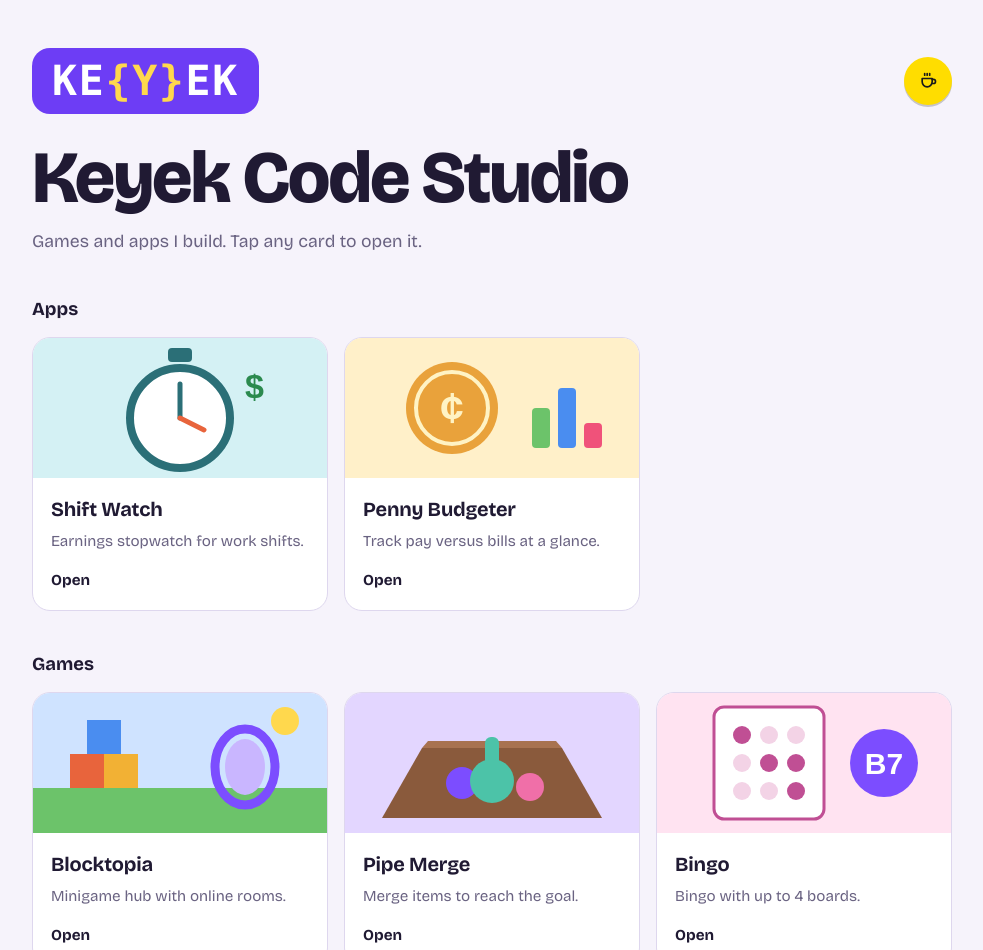
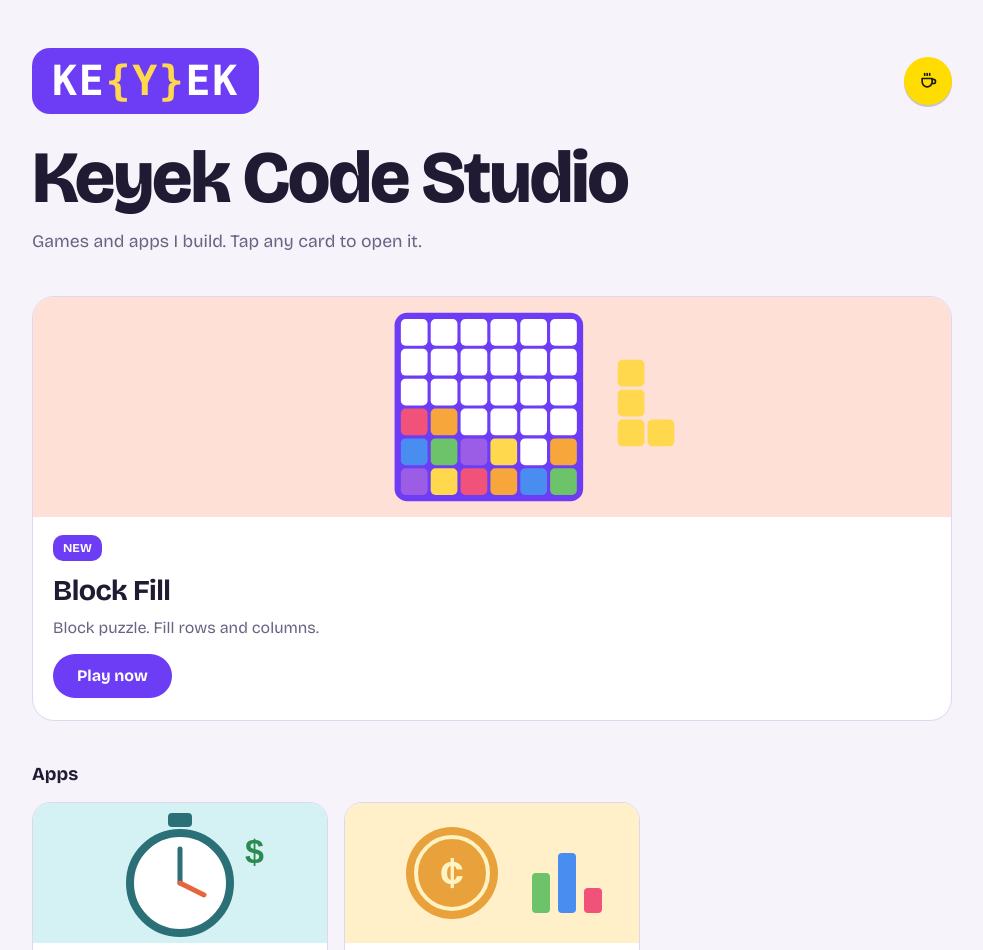
Before and after one commit to Keyek302/keyek302.github.io, a plain HTML site: page index.html in a window 1280 px wide. Shown: the top 950 px of the page, without its empty margins (148-1131 px from the left). Drawn offline with nearby package versions, Linux system fonts and the light colour scheme.

Commit message:
Add files via upload

```diff
--- a/index.html
+++ b/index.html
@@ -32,6 +32,15 @@ h2{font-size:1.15rem;font-weight:700;margin:40px 0 14px}
 .card{display:flex;flex-direction:column;background:var(--card);border:1px solid var(--line);border-radius:18px;overflow:hidden;color:inherit;text-decoration:none}
 .top{height:140px;background:var(--c);overflow:hidden}
 .top svg{width:100%;height:100%;display:block}
+.hero{display:block;border-radius:22px;overflow:hidden;margin-bottom:8px;background:var(--card);border:1px solid var(--line);color:var(--ink);text-decoration:none}
+.hero .top{height:220px}
+.hero .info{padding:18px 20px 22px}
+.hero .badge{display:inline-block;background:#6d3df5;color:#fff;font-weight:700;font-size:.75rem;padding:4px 10px;border-radius:10px;margin-bottom:8px}
+.hero h2{margin:0 0 4px;font-size:1.8rem;letter-spacing:-.02em}
+.hero p{margin:0 0 14px;color:var(--muted)}
+.hero .play{display:inline-flex;align-items:center;min-height:44px;padding:0 24px;border-radius:22px;background:#6d3df5;color:#fff;font-weight:700}
+.hero:hover{border-color:var(--ink)}
+.hero:focus-visible{outline:3px solid #7c4dff;outline-offset:3px}
 .body{padding:16px 18px 18px;display:flex;flex-direction:column;gap:6px;flex:1}
 .body h3{margin:0;font-size:1.25rem;letter-spacing:-.01em}
 .body p{margin:0;color:var(--muted);font-size:.95rem;flex:1}
@@ -59,6 +68,8 @@ footer{margin-top:56px;color:var(--muted);font-size:.9rem}
   <div class="brand"><div class="logo" role="img" aria-label="KE{Y}EK logo">KE<span>{Y}</span>EK</div><a class="bmc bmc-icon" aria-label="Buy me a coffee" title="Buy me a coffee" href="https://buymeacoffee.com/keyek" target="_blank" rel="noopener"><svg viewBox="0 0 24 24" fill="none" stroke="currentColor" stroke-width="2" stroke-linecap="round" stroke-linejoin="round" aria-hidden="true"><path d="M5 9h12v4a6 6 0 0 1-6 6 6 6 0 0 1-6-6z"/><path d="M17 10h1.5a2.5 2.5 0 0 1 0 5H17"/><path d="M8 3v2M11 3v2M14 3v2"/></svg></a></div>
   <h1>Keyek Code Studio</h1>
   <p class="sub">Games and apps I build. Tap any card to open it.</p>
+
+  <div id="hero"></div>
 
   <h2>Apps</h2>
   <div class="grid" id="apps"></div>
@@ -116,7 +127,11 @@ function render(list, id){
     el.appendChild(a);
   });
 }
-render(games,"games"); render(apps,"apps");
+const feat=games.find(p=>p.name==='Block Fill');
+render(games.filter(p=>p!==feat),'games'); render(apps,'apps');
+const h=document.createElement('a');h.className='hero';h.href=feat.url;h.target='_blank';h.rel='noopener';h.style.setProperty('--c',feat.color);
+h.innerHTML='<div class="top">'+art[feat.name].replace('slice','meet')+'</div><div class="info"><span class="badge">NEW</span><h2>'+feat.name+'</h2><p>'+feat.desc+'</p><span class="play">Play now</span></div>';
+document.getElementById('hero').appendChild(h);
 </script>
 </body>
 </html>
```
